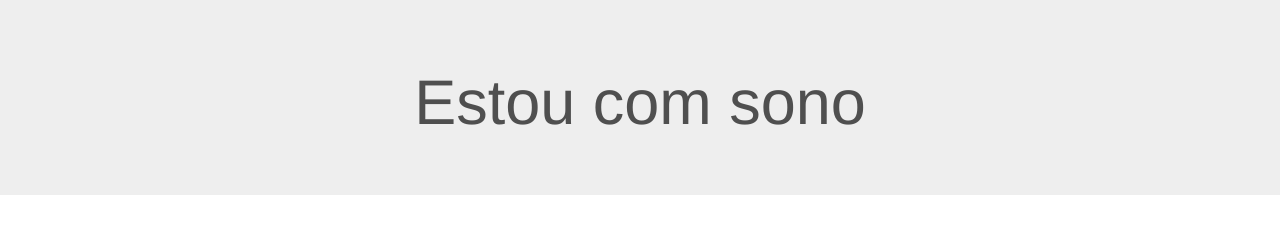
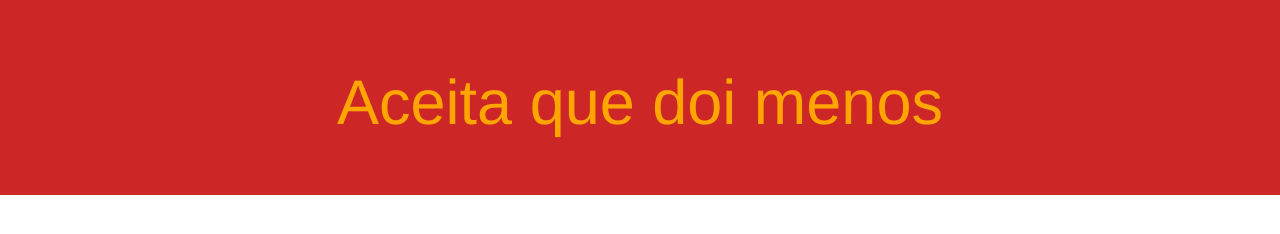
Before and after one commit to JoaoVictorNascimento/JoaoVictorNascimento.github.io, a plain HTML site: page index.html in a window 1280 px wide. Drawn offline with Linux system fonts and the light colour scheme.

Commit message:
atualização 0.01

```diff
--- a/index.html
+++ b/index.html
@@ -19,7 +19,7 @@
   </head>
   <body>
 	<div class="jumbotron text-center">
-            <h1> Estou com sono</h1>
+            <h1> Aceita que doi menos </h1>
         </div>
   </body>
 </html>
--- a/sdi.css
+++ b/sdi.css
@@ -1,4 +1,4 @@
 .jumbotron{
-   background-color:#836FFF,#838B8B;
-   color:#4F4F4F;
+   background-color:#CD2626;
+   color:#FFA500;
  }
```
